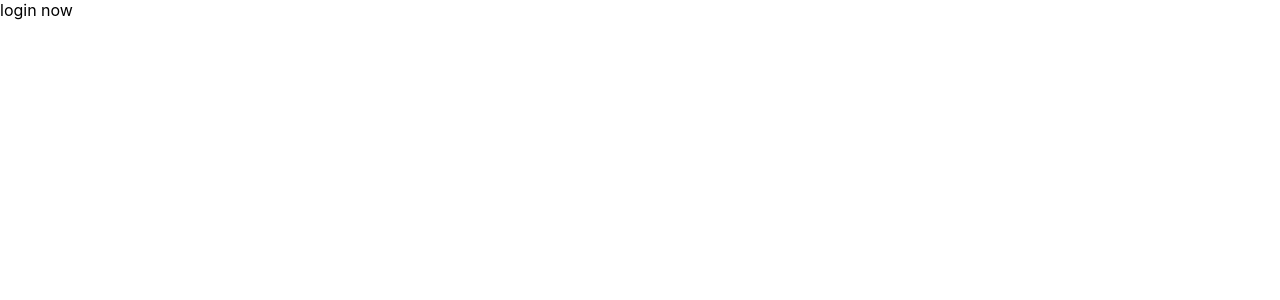
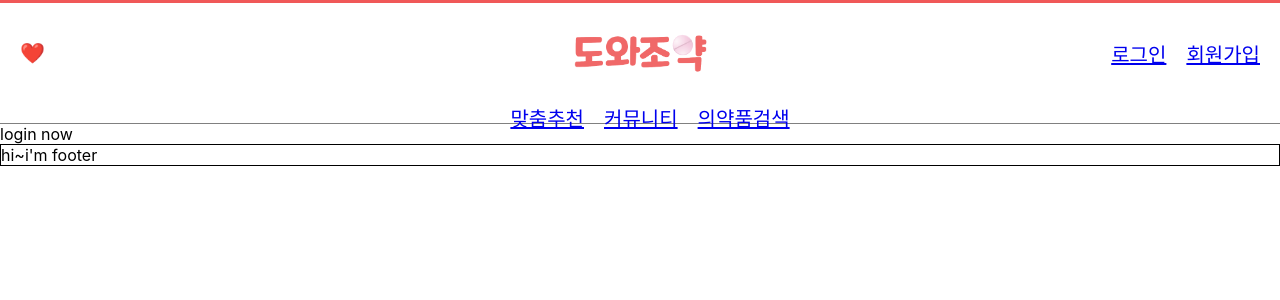
Before and after one commit to codestates-seb/seb43_main_009, a React app in the folder client/: page /login in a window 1280 px wide. Shown: the top 300 px of the page. Built offline with nearby package versions, Linux system fonts and the light colour scheme.

Commit message:
[FE] Header 1차제작

```diff
--- a/client/src/common/Header.js
+++ b/client/src/common/Header.js
@@ -1,27 +1,77 @@
 import React from "react";
 import styled from "styled-components";
 import logo from "../../public/logo.png";
-import Home from "../page/Home";
-import Community from "../page/Community"
-import Login from "../page/Login"
-import Survey from "../page/Survey"
 import { Link } from "react-router-dom";
 
 const HeaderWrapper = styled.div`
   display: flex;
   align-items: center;
   justify-content: center;
-  height: 150px;
-  border : 1px solid black;
+  height: 100px;
+  border-top : 3px solid #F05858;
+`;
+const Logo = styled.img`
+  height: 40px;
+  position: absolute;
+  left: 50%;
+  transform: translate(-50%, -50%);
 `;
 
+const MenuWrapper = styled.div`
+  display: flex;
+  justify-content: end;
+  width: 100%;
+`;
+const Menu = styled.div`
+  font-size : 20px;
+  margin-left: 20px;
+  text-decoration-line: none;
+  &.signup{
+    margin-right: 20px;
+  }
+
+
+`;
+
+const UnderMenuWrapper = styled.div`
+  display: flex;
+  justify-content: center;
+  border-bottom : 1px solid gray;
+  height : 20px;
+`;
+;
+
 export const Header = () => {
+
   return(
-    <HeaderWrapper>
-      <div>hi~i'm header</div>
-      <Link to="/login">login</Link>
-    </HeaderWrapper>
+    <>
+      <HeaderWrapper>
+        <Menu>❤️</Menu>
+
+        <Link to="/">
+          <Logo src={logo}/>
+        </Link>
+        <MenuWrapper>
+            <Link to="/login">
+              <Menu>로그인</Menu>
+            </Link>
+            <Link to="/login">
+              <Menu className="signup">회원가입</Menu>
+            </Link>
+        </MenuWrapper>
+      </HeaderWrapper>
+      <UnderMenuWrapper>
+          <Link to="/survey">
+            <Menu>맞춤추천</Menu>
+          </Link>
+          <Link to="/commu">
+            <Menu>커뮤니티</Menu>
+          </Link>
+          <Link to="/login">
+            <Menu>의약품검색</Menu>
+          </Link>
+      </UnderMenuWrapper>
+    </>
   );
 };
-
 export default Header;
--- a/client/src/page/Login.js
+++ b/client/src/page/Login.js
@@ -1,10 +1,13 @@
 import React from "react";
 import styled from "styled-components";
-
+import Layout from "../common/Layout";
 
 const Login = () => {
   return(
-    <div>login now</div>
+    <Layout>
+      <div>login now</div>
+    </Layout>
+
   )
 };
 
```
